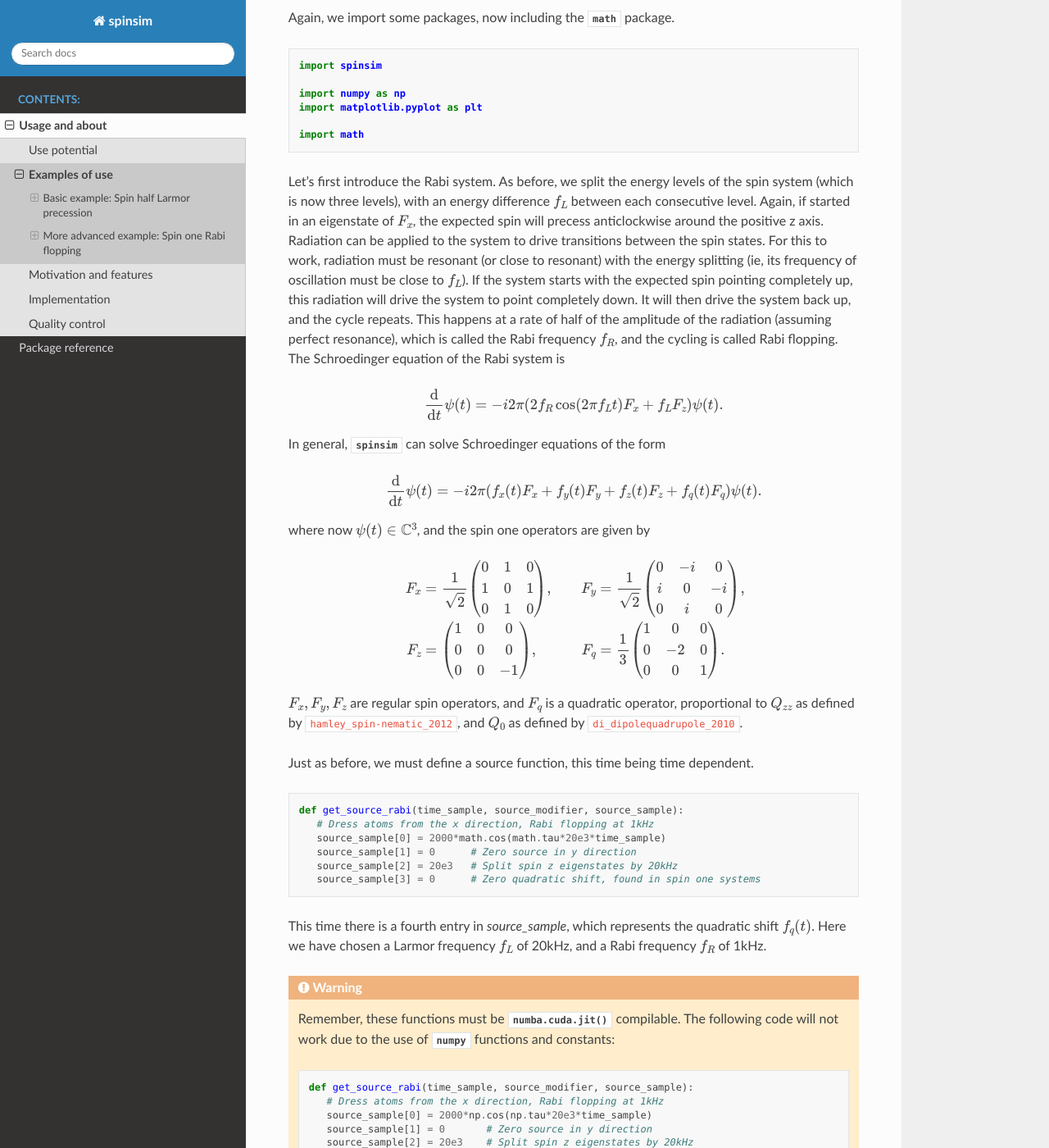
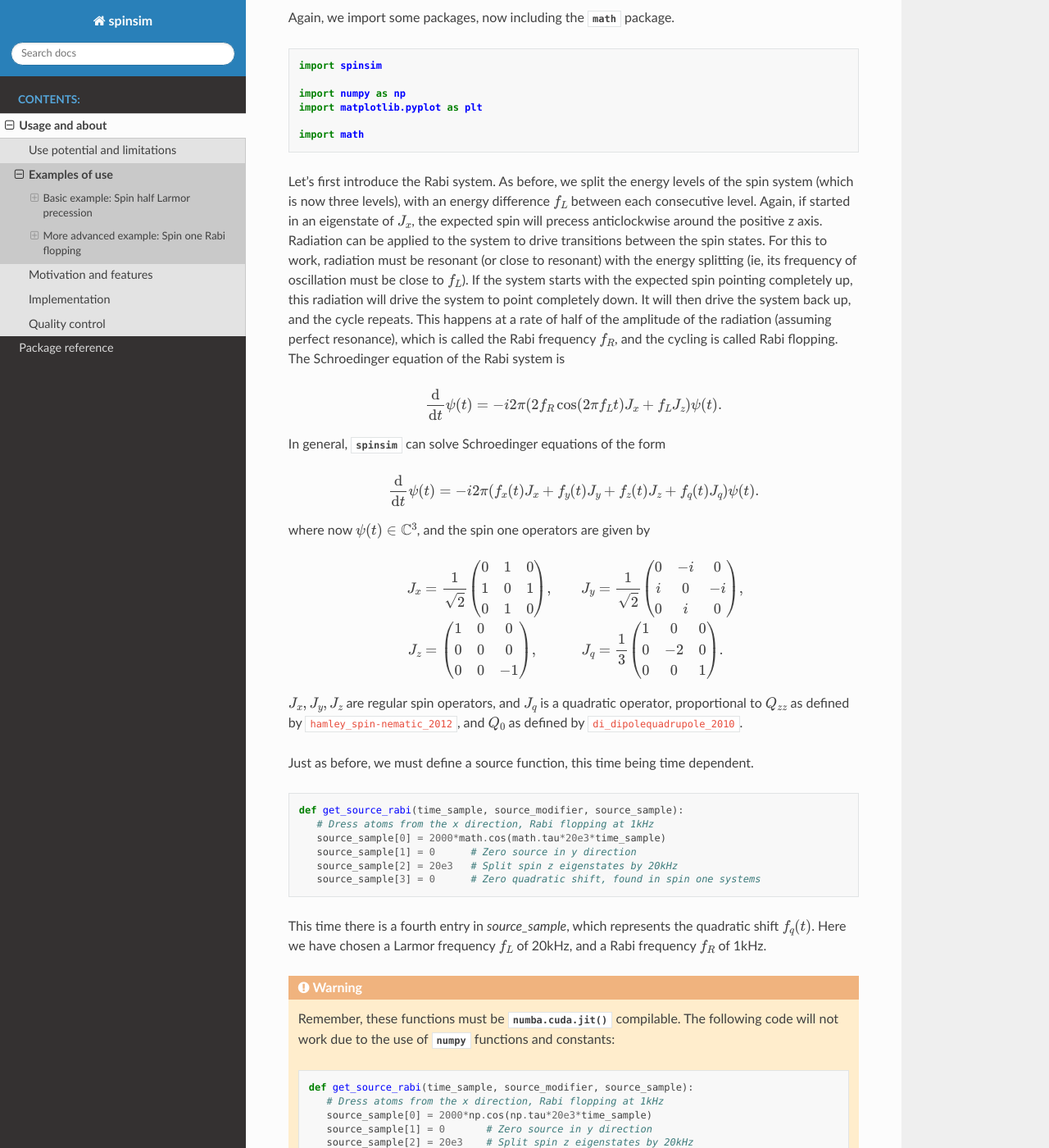
Before and after one commit to alexander-tritt-monash/spinsim, a Sphinx documentation site: the page built from docs/source/about.examples.rst, in a window 1280 px wide and 1400 px high, scrolled down 4968 px. Shown: the whole window at 82% size. Built offline with Sphinx 7.4.7 and the Read the Docs theme 2.0.0, drawn with Linux system fonts in a browser that asks for light colours; cross-references to code outside the pages are shown as plain code; some of the changed text lies outside the part shown.

Commit message:
Potential uses and limitations

```diff
--- a/docs/source/about.examples.rst
+++ b/docs/source/about.examples.rst
@@ -61,21 +61,21 @@
 When set to spin half mode, the :mod:`spinsim` package solves time dependent Schroedinger Equations of the form
 
 .. math::
-   \frac{\mathrm{d}}{\mathrm{d}t}\psi(t) = -i 2\pi (f_x(t) F_x + f_y(t) F_y + f_z(t) F_z) \psi(t),
+   \frac{\mathrm{d}}{\mathrm{d}t}\psi(t) = -i 2\pi (f_x(t) J_x + f_y(t) J_y + f_z(t) J_z) \psi(t),
 
 where :math:`i^2 = -1`, :math:`\psi(t) \in \mathbb{C}^2`, and the spin half spin projection operators are given by
 
 .. math::
    \begin{align*}
-      F_x &= \frac12\begin{pmatrix}
+      J_x &= \frac12\begin{pmatrix}
          0 & 1 \\
          1 & 0
       \end{pmatrix},
-      &F_y &= \frac12\begin{pmatrix}
+      &J_y &= \frac12\begin{pmatrix}
          0 & -i \\
          i &  0
       \end{pmatrix},
-      &F_z &= \frac12\begin{pmatrix}
+      &J_z &= \frac12\begin{pmatrix}
          1 &  0 \\
          0 & -1
       \end{pmatrix}.
@@ -86,7 +86,7 @@
 To continue with our example, the Larmor system follows a Schroedinger equation of
 
 .. math::
-   \frac{\mathrm{d}}{\mathrm{d}t}\psi(t) = -i 2\pi f_L F_z \psi(t),
+   \frac{\mathrm{d}}{\mathrm{d}t}\psi(t) = -i 2\pi f_L J_z \psi(t),
 
 so
 
@@ -121,7 +121,7 @@
 
 The constructor of :class:`spinsim.Simulator` contains many options that can be used to customise which features are used by the integrator.
 
-The next step is to define some simulation parameters, as well as the input and output. Firstly, we must decide on some time steps that are to be used. `time_step_coarse` defines the resolution of the output time series for the time evolution operator, state and spin. `time_step_fine` determines the internal time step of the integrator. `time_step_coarse` must be an integer multiple of `time_step_fine`. We also need to define the times when the experiment starts and ends. Below we have chosen to have a `time_step_fine` of 10ns, a `time_step_coarse` of 100ns, a start time of 0ms, and an end time of 100ms. We also need to define an initial state for the spin system. We choose an eigenstate of the :math:`F_x` operator, as we expect that to precess as it evolves through time. Now that everything is set up, the time evolution operator can be found between each sample using our object `simulator_larmor`.
+The next step is to define some simulation parameters, as well as the input and output. Firstly, we must decide on some time steps that are to be used. `time_step_coarse` defines the resolution of the output time series for the time evolution operator, state and spin. `time_step_fine` determines the internal time step of the integrator. `time_step_coarse` must be an integer multiple of `time_step_fine`. We also need to define the times when the experiment starts and ends. Below we have chosen to have a `time_step_fine` of 10ns, a `time_step_coarse` of 100ns, a start time of 0ms, and an end time of 100ms. We also need to define an initial state for the spin system. We choose an eigenstate of the :math:`J_x` operator, as we expect that to precess as it evolves through time. Now that everything is set up, the time evolution operator can be found between each sample using our object `simulator_larmor`.
 
 .. code-block:: python
 
@@ -222,43 +222,43 @@
 
    import math
 
-Let's first introduce the Rabi system. As before, we split the energy levels of the spin system (which is now three levels), with an energy difference :math:`f_L` between each consecutive level. Again, if started in an eigenstate of :math:`F_x`, the expected spin will precess anticlockwise around the positive z axis. Radiation can be applied to the system to drive transitions between the spin states. For this to work, radiation must be resonant (or close to resonant) with the energy splitting (ie, its frequency of oscillation must be close to :math:`f_L`). If the system starts with the expected spin pointing completely up, this radiation will drive the system to point completely down. It will then drive the system back up, and the cycle repeats. This happens at a rate of half of the amplitude of the radiation (assuming perfect resonance), which is called the Rabi frequency :math:`f_R`, and the cycling is called Rabi flopping. The Schroedinger equation of the Rabi system is
+Let's first introduce the Rabi system. As before, we split the energy levels of the spin system (which is now three levels), with an energy difference :math:`f_L` between each consecutive level. Again, if started in an eigenstate of :math:`J_x`, the expected spin will precess anticlockwise around the positive z axis. Radiation can be applied to the system to drive transitions between the spin states. For this to work, radiation must be resonant (or close to resonant) with the energy splitting (ie, its frequency of oscillation must be close to :math:`f_L`). If the system starts with the expected spin pointing completely up, this radiation will drive the system to point completely down. It will then drive the system back up, and the cycle repeats. This happens at a rate of half of the amplitude of the radiation (assuming perfect resonance), which is called the Rabi frequency :math:`f_R`, and the cycling is called Rabi flopping. The Schroedinger equation of the Rabi system is
 
 .. math::
-   \frac{\mathrm{d}}{\mathrm{d}t}\psi(t) = -i 2\pi (2 f_R \cos(2\pi f_L t) F_x + f_L F_z) \psi(t).
+   \frac{\mathrm{d}}{\mathrm{d}t}\psi(t) = -i 2\pi (2 f_R \cos(2\pi f_L t) J_x + f_L J_z) \psi(t).
 
 In general, :mod:`spinsim` can solve Schroedinger equations of the form
 
 .. math::
-   \frac{\mathrm{d}}{\mathrm{d}t}\psi(t) = -i 2\pi (f_x(t) F_x + f_y(t) F_y + f_z(t) F_z + f_q(t) F_q) \psi(t).
+   \frac{\mathrm{d}}{\mathrm{d}t}\psi(t) = -i 2\pi (f_x(t) J_x + f_y(t) J_y + f_z(t) J_z + f_q(t) J_q) \psi(t).
 
 where now :math:`\psi(t) \in \mathbb{C}^3`, and the spin one operators are given by
 
 .. math::
    \begin{align*}
-      F_x &= \frac{1}{\sqrt{2}}\begin{pmatrix}
+      J_x &= \frac{1}{\sqrt{2}}\begin{pmatrix}
          0 & 1 & 0 \\
          1 & 0 & 1 \\
          0 & 1 & 0
       \end{pmatrix},&
-      F_y &= \frac{1}{\sqrt{2}}\begin{pmatrix}
+      J_y &= \frac{1}{\sqrt{2}}\begin{pmatrix}
          0 & -i &  0 \\
          i &  0 & -i \\
          0 &  i &  0
       \end{pmatrix},\\
-      F_z &= \begin{pmatrix}
+      J_z &= \begin{pmatrix}
          1 & 0 &  0 \\
          0 & 0 &  0 \\
          0 & 0 & -1
       \end{pmatrix},&
-      F_q &= \frac{1}{3}\begin{pmatrix}
+      J_q &= \frac{1}{3}\begin{pmatrix}
          1 &  0 & 0 \\
          0 & -2 & 0 \\
          0 &  0 & 1
       \end{pmatrix}.
    \end{align*}
 
-:math:`F_x, F_y, F_z` are regular spin operators, and :math:`F_q` is a quadratic operator, proportional to :math:`Q_{zz}` as defined by :cite:`hamley_spin-nematic_2012`, and :math:`Q_0` as defined by :cite:`di_dipolequadrupole_2010`.
+:math:`J_x, J_y, J_z` are regular spin operators, and :math:`J_q` is a quadratic operator, proportional to :math:`Q_{zz}` as defined by :cite:`hamley_spin-nematic_2012`, and :math:`Q_0` as defined by :cite:`di_dipolequadrupole_2010`.
 
 Just as before, we must define a source function, this time being time dependent.
 
```
Also changed, not shown: docs/source/about.architecture.rst (+5 -5 lines), docs/source/about.motivation.rst (+12 -12 lines), docs/source/about.use_potential.rst (+9 -3 lines), 3 other files.
